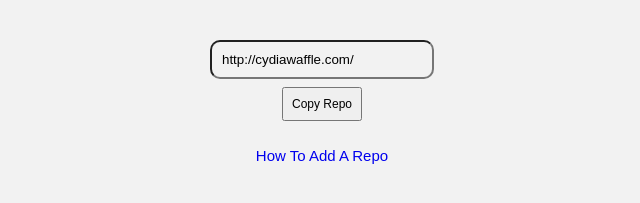
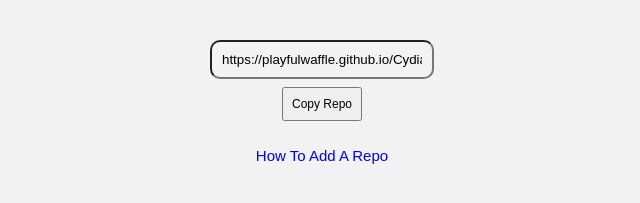
Before and after one commit to playfulwaffle/CydiaWaffle, a plain HTML site: page index.html in a window 1280 px wide. Shown: the part 151-354 px from the top of the page, 318-958 px from the left. Drawn offline with Linux system fonts and the light colour scheme.

Commit message:
Update index.html

```diff
--- a/index.html
+++ b/index.html
@@ -17,7 +17,7 @@
 <br>
 <center><p style="font-family:arial;font-size:25px;color:#444444;">A Place for the BEST Cydia tweaks!</p></center>
 <br>
-<center><input style="font-family:arial;background-color:#f2f2f2;border-radius:10px;display:block;width:200px;padding:10px;" type="text" value="http://cydiawaffle.com/" id="myInput"><button style="font-family:arial;font-size:12px;padding:8px;margin:8px;" onclick="myFunction()">Copy Repo</button></center>
+<center><input style="font-family:arial;background-color:#f2f2f2;border-radius:10px;display:block;width:200px;padding:10px;" type="text" value="https://playfulwaffle.github.io/CydiaWaffle/" id="myInput"><button style="font-family:arial;font-size:12px;padding:8px;margin:8px;" onclick="myFunction()">Copy Repo</button></center>
 <br>
 <center><a style="text-decoration:none;font-family:arial;font-size:15px;padding:10px;" href="https://ioshacker.com/how-to/how-to-add-a-repo-in-cydia">How To Add A Repo</a></center>
 </body>
```
